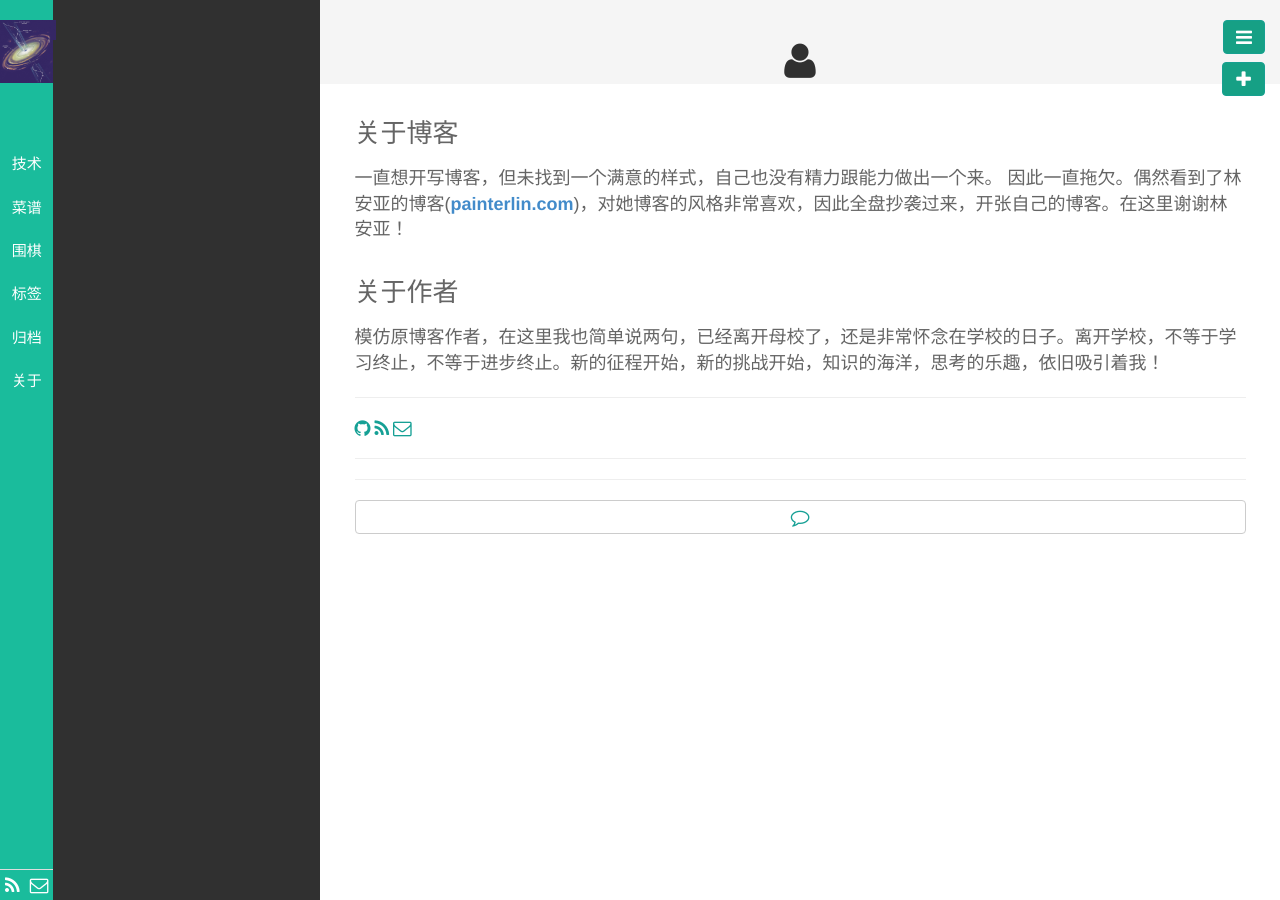
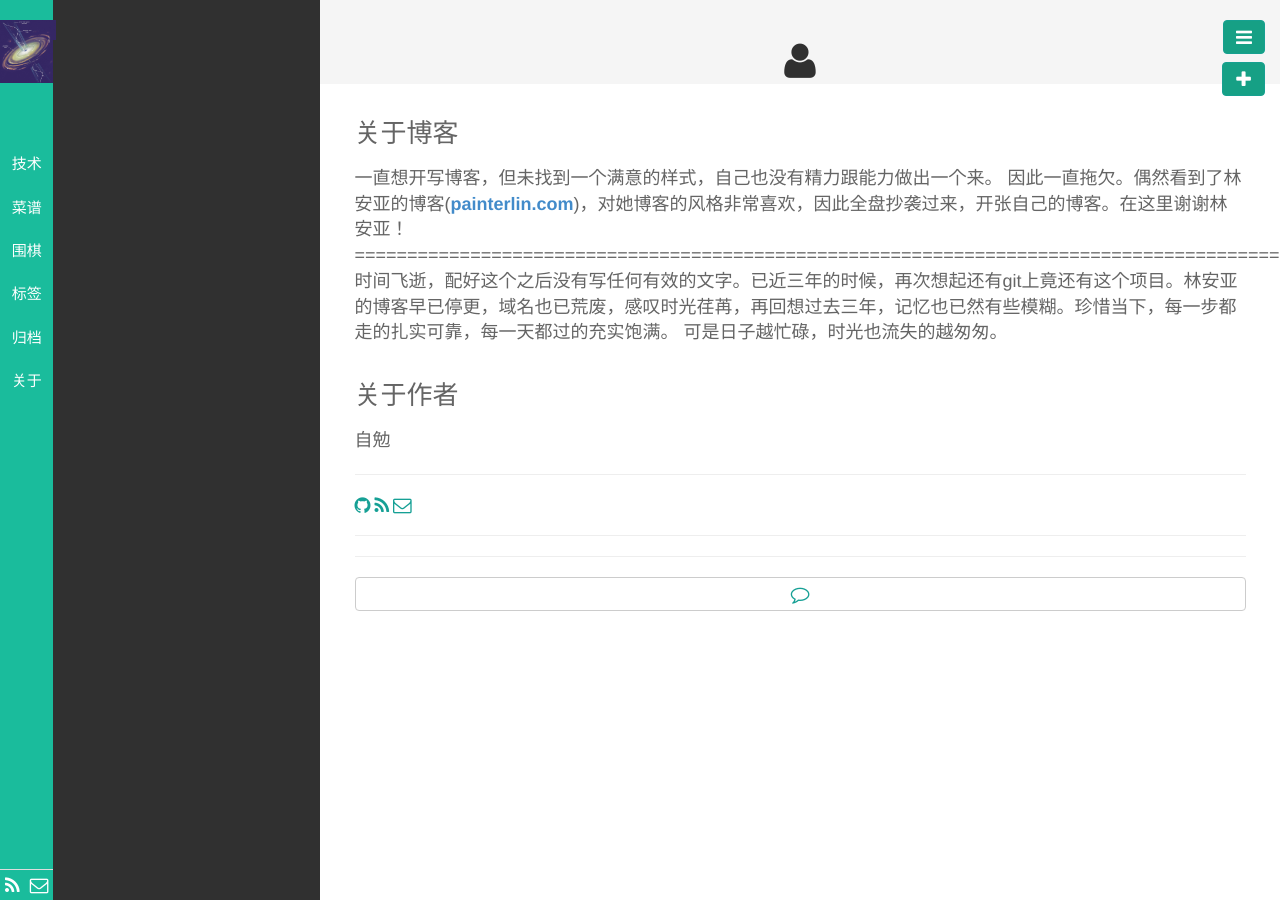
Before and after one commit to ygao12/ygao12.github.io, a Jekyll site: the page built from pages/about.html, in a window 1280 px wide. Built offline with Jekyll 4.4.1, drawn with Linux system fonts in a browser that asks for light colours; nearby versions of some CDN libraries; library files that are not in the unit come from our copies; Markdown is read by kramdown in place of the engine named in the settings.

Commit message:
change about content

```diff
--- a/pages/about.html
+++ b/pages/about.html
@@ -6,10 +6,15 @@ titlename: 关于
 <h3>关于博客</h3>
 <p style=font-size:18px>一直想开写博客，但未找到一个满意的样式，自己也没有精力跟能力做出一个来。
   因此一直拖欠。偶然看到了林安亚的博客(<a href="http://painterlin.com"><B>painterlin.com</B></a>)，对她博客的风格非常喜欢，因此全盘抄袭过来，开张自己的博客。在这里谢谢林安亚！
+
+  =======================================================================================================
+
+  时间飞逝，配好这个之后没有写任何有效的文字。已近三年的时候，再次想起还有git上竟还有这个项目。林安亚的博客早已停更，域名也已荒废，感叹时光荏苒，再回想过去三年，记忆也已然有些模糊。珍惜当下，每一步都走的扎实可靠，每一天都过的充实饱满。
+  可是日子越忙碌，时光也流失的越匆匆。
 </p>
 
 <h3>关于作者</h3>
-<p style=font-size:18px>模仿原博客作者，在这里我也简单说两句，已经离开母校了，还是非常怀念在学校的日子。离开学校，不等于学习终止，不等于进步终止。新的征程开始，新的挑战开始，知识的海洋，思考的乐趣，依旧吸引着我！</p>
+<p style=font-size:18px>自勉</p>
 
 
 
```
Also changed, not shown: pages/archive.html (line endings or trailing spaces).
